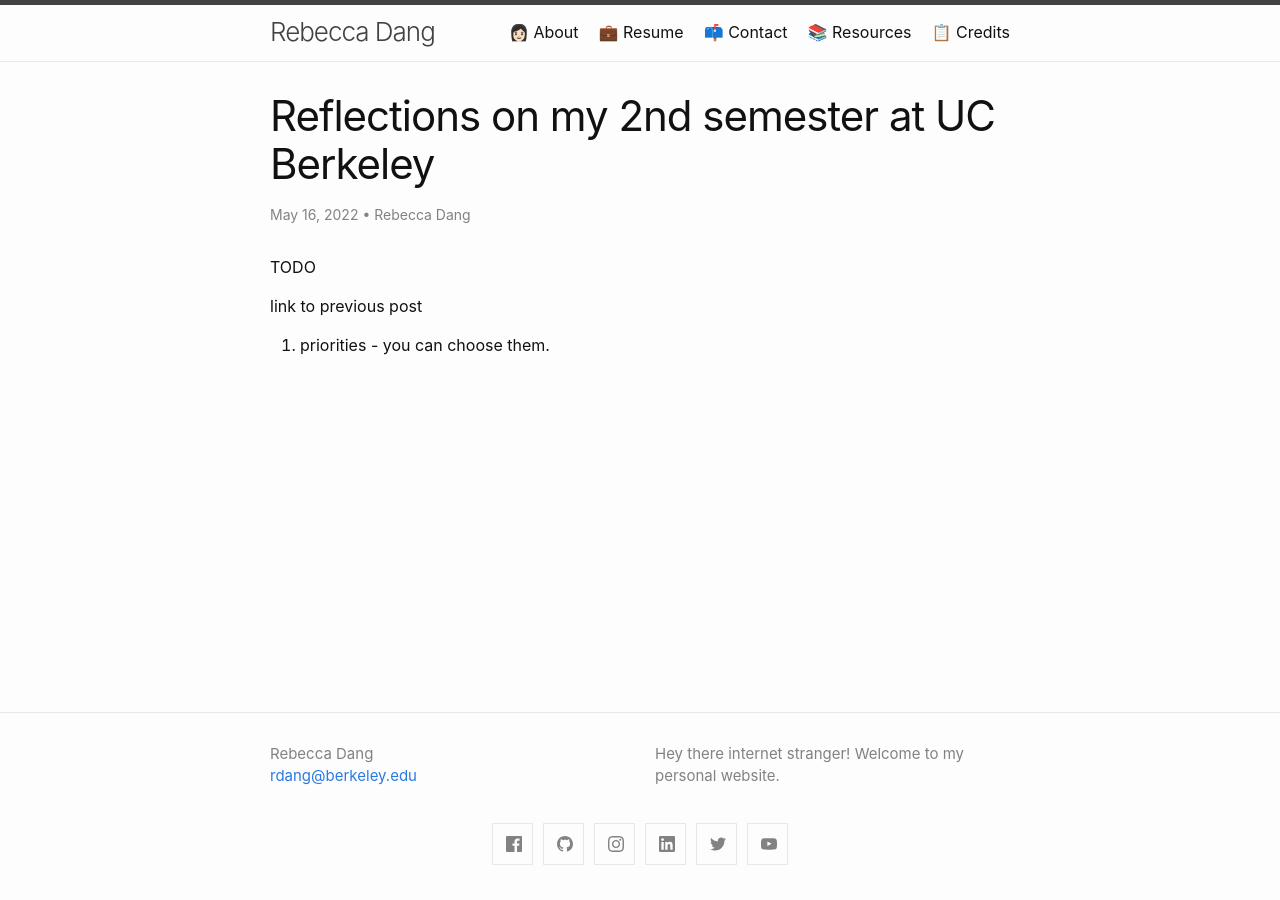
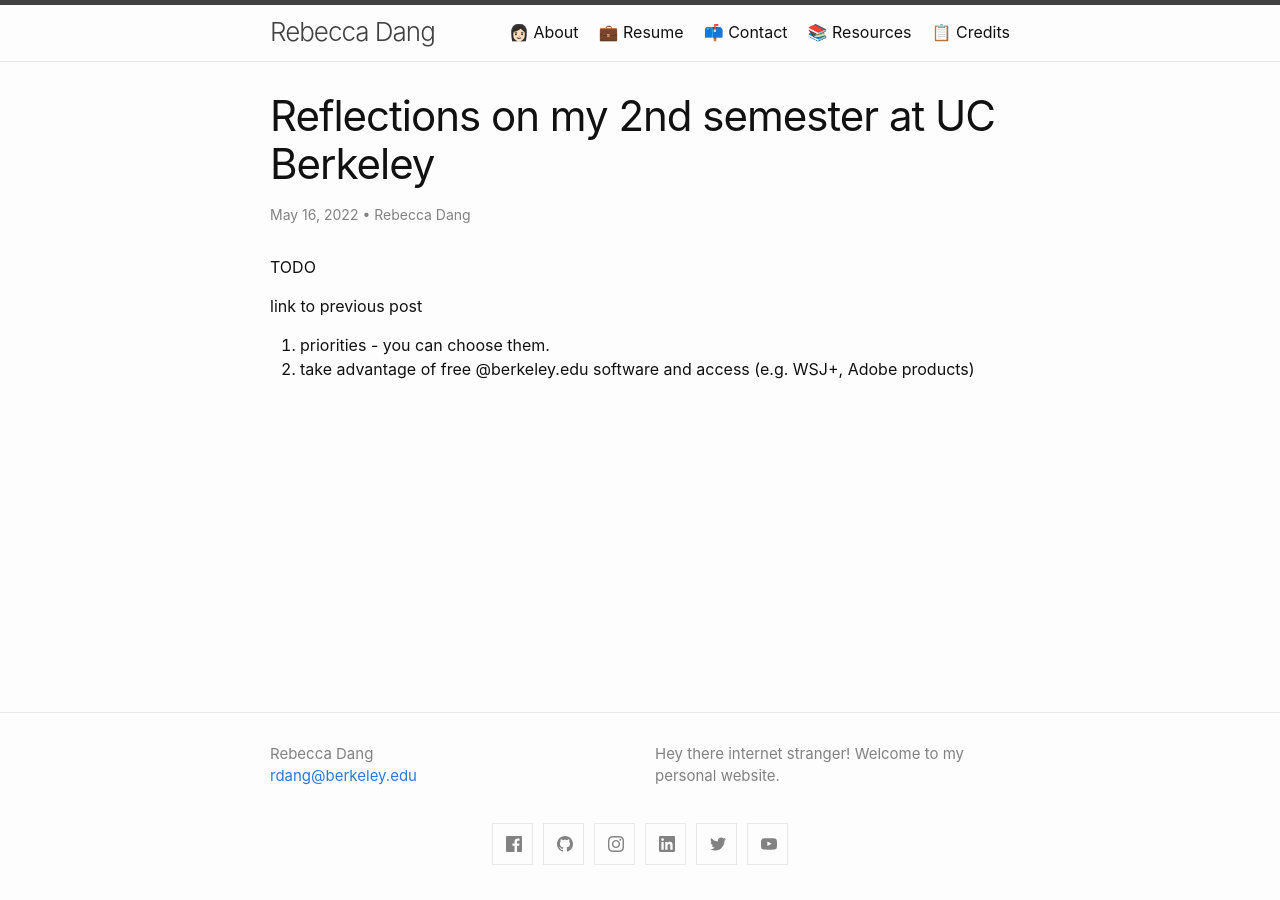
Before and after one commit to phrdang/phrdang.github.io, a Jekyll site: the page built from _posts/2022-05-16-reflections-on-my-2nd-semester-at-uc-berkeley.md, in a window 1280 px wide. Built offline with Jekyll 4.4.1, drawn with Linux system fonts in a browser that asks for light colours.

Commit message:
Add note about taking advantage of free software

```diff
--- a/_posts/2022-05-16-reflections-on-my-2nd-semester-at-uc-berkeley.md
+++ b/_posts/2022-05-16-reflections-on-my-2nd-semester-at-uc-berkeley.md
@@ -9,3 +9,4 @@ TODO
 link to previous post
 
 1. priorities - you can choose them.
+2. take advantage of free @berkeley.edu software and access (e.g. WSJ+, Adobe products)
```
